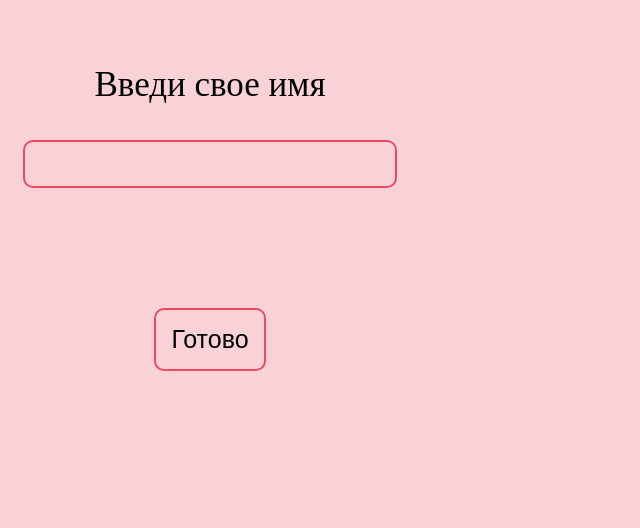
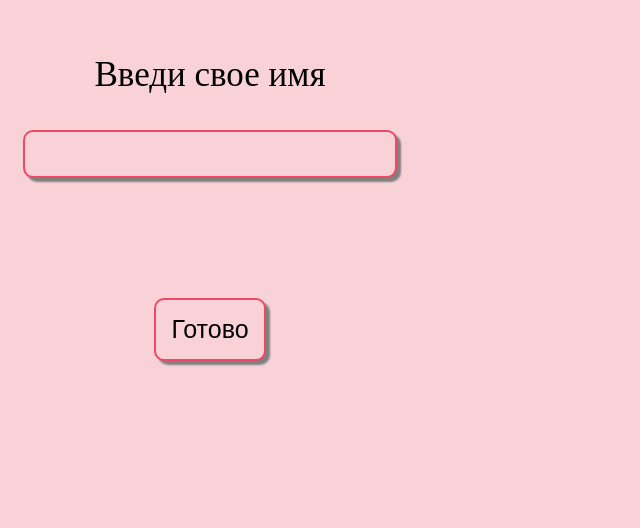
Before and after one commit to KatOlista/rainbow, a plain HTML site: page index.html in a window 1280 px wide. Shown: the whole page, without its empty margins (0-640 px from the left). Drawn offline with Linux system fonts and the light colour scheme.

Commit message:
add shadows

```diff
--- a/style.scss
+++ b/style.scss
@@ -26,17 +26,18 @@ body {
 	background: rgb(249, 210, 216);
 	border: solid 2px rgb(237, 73, 101);
 	transition: all 1s ease;
+	box-shadow: 4px 4px 2px grey;
 }
 
 .module {
-	top: 0;
+	top: -10px;
 	box-sizing: border-box;
 	position: absolute;
 	padding: 30px 15px;
 	border-radius: 10px;
 	background-color: rgb(249, 210, 216);
 	max-width: 415px;
-	height: 80vh;
+	height: 90vh;
 	z-index: 4;
 	transition: all 1s ease;
 	label {
@@ -53,6 +54,7 @@ body {
 		border-radius: 10px;
 		background: rgb(249, 210, 216);
 		border: solid 2px rgb(237, 73, 101);
+		box-shadow: 4px 4px 2px grey;
 	}
 }
 
@@ -65,6 +67,7 @@ button {
 	border: solid 2px rgb(237, 73, 101);
 	border-radius: 10px;
 	cursor: pointer;
+	box-shadow: 4px 4px 2px grey;
 }
 
 .button-container {
@@ -94,6 +97,7 @@ button {
 	position: relative;
 	overflow: hidden;
 	z-index: 1;
+	box-shadow: 4px 4px 2px grey;
 }
 
 .sector {
```
Also changed, not shown: css/style.css, 1 other file.
